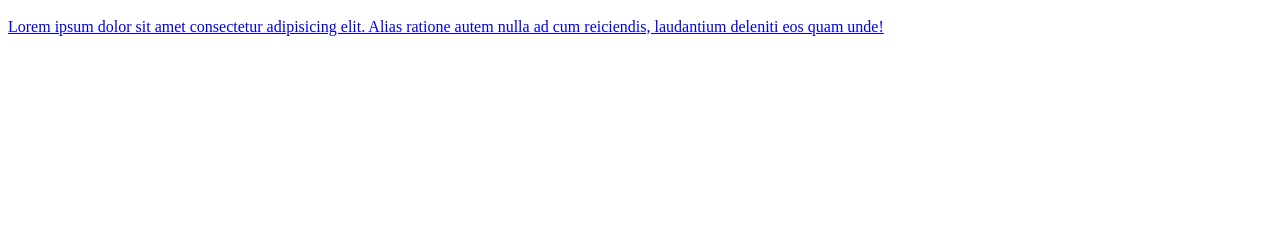
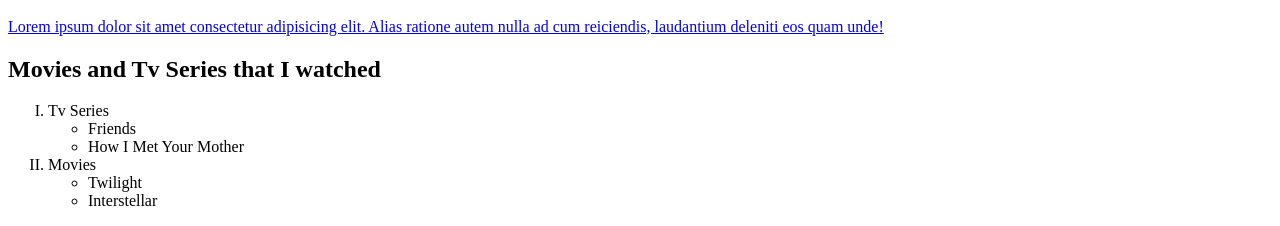
Before and after one commit to ilhansevval/HTML, a plain HTML site: page html/index.html in a window 1280 px wide. Shown: the part 1490-1716 px from the top of the page. Before the commit the page ends 1542 px from the top, so only its background shows below. Drawn offline with Linux system fonts and the light colour scheme.

Commit message:
feat: list items

```diff
--- a/html/index.html
+++ b/html/index.html
@@ -39,5 +39,29 @@
         <p>Lorem ipsum dolor sit amet consectetur adipisicing elit. Alias ratione autem nulla ad cum reiciendis, laudantium deleniti eos quam unde!</p>
     </a>
     <!--Image Section Ends-->
+
+    <!--List Section Starts-->
+    <h2>Movies and Tv Series that I watched</h2>
+
+    <ol type="I">
+
+        <li>
+            Tv Series
+            <ul>
+                <li>Friends</li>
+                <li>How I Met Your Mother</li>
+            </ul>
+        </li>
+
+        <li>
+            Movies
+            <ul>
+                <li>Twilight</li>
+                <li>Interstellar</li>
+            </ul>
+        </li>
+
+    </ol>
+    <!--List Section Ends-->
 </body>
 </html>
```
